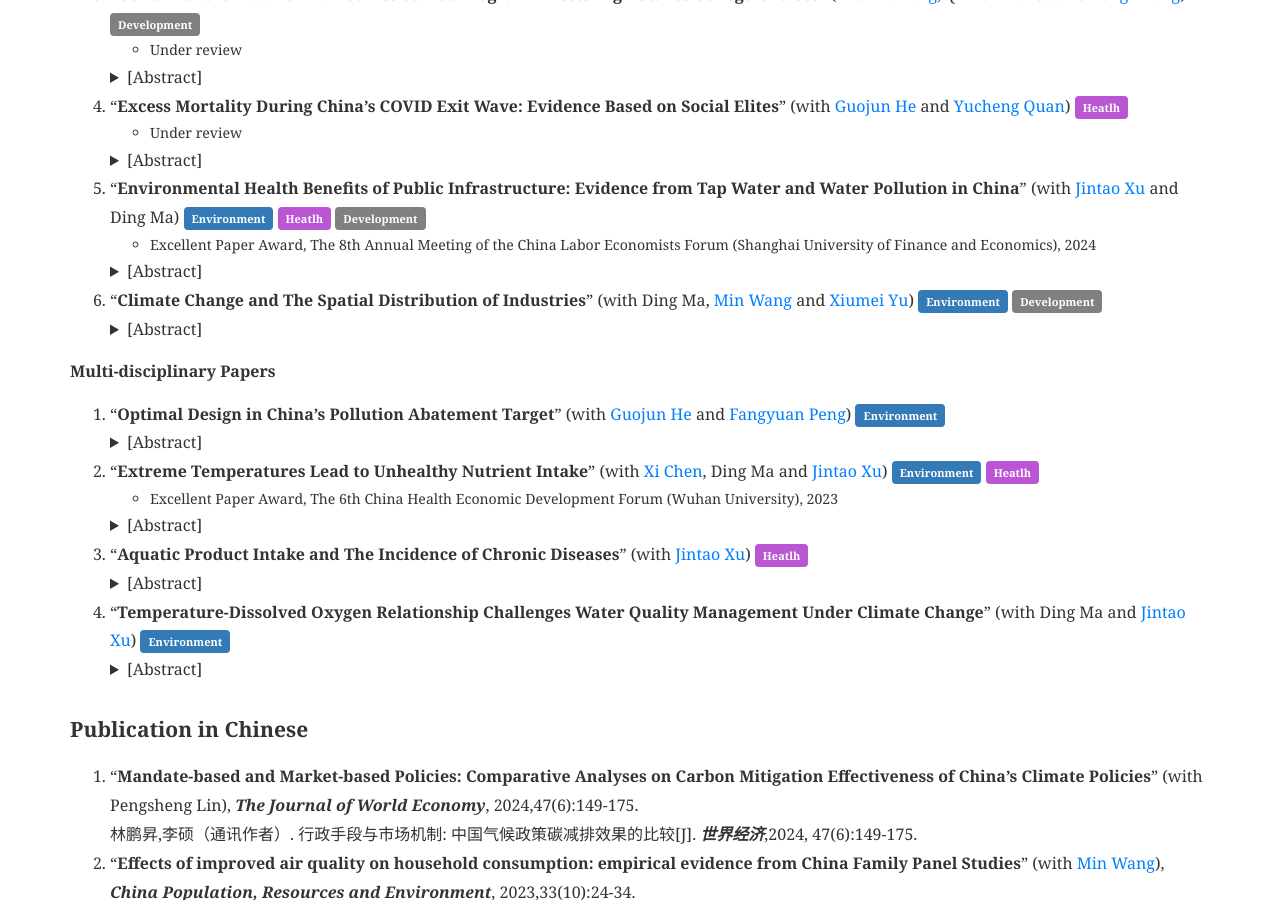
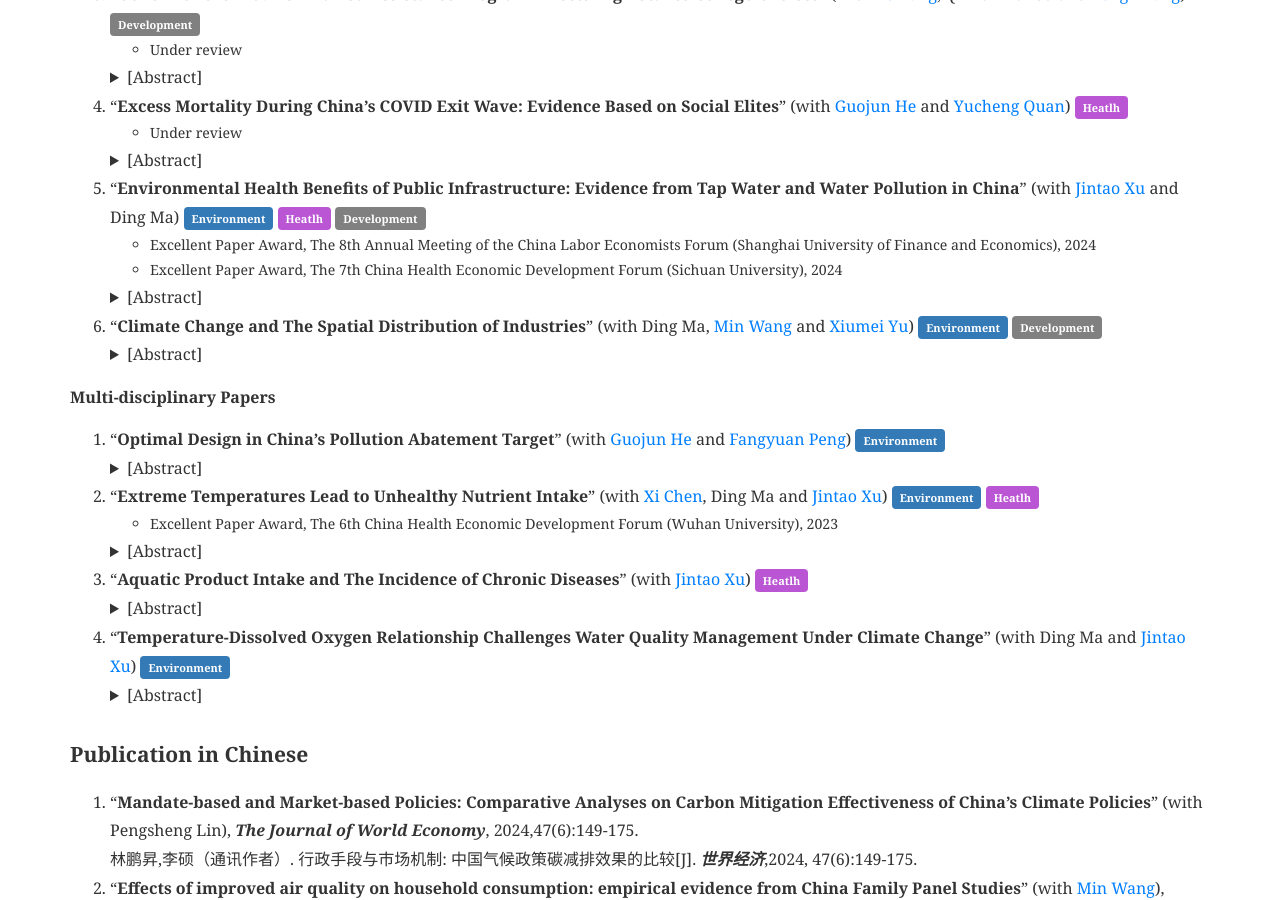
Before and after one commit to shuoliecon/shuoliecon.github.io, a Jekyll site: the page built from pages/_research/index.md, in a window 1280 px wide and 900 px high, scrolled down 681 px. Built offline with Jekyll 4.4.1, drawn with Linux system fonts in a browser that asks for light colours.

Commit message:
Update index.md

```diff
--- a/pages/_research/index.md
+++ b/pages/_research/index.md
@@ -40,6 +40,7 @@ As an economist, my ultimate goal is to contribute to sustainable development. M
 
 <li>“<b>Environmental Health Benefits of Public Infrastructure: Evidence from Tap Water and Water Pollution in China</b>” (with <a href="https://en.nsd.pku.edu.cn/faculty/fulltime/x/239550.htm">Jintao Xu</a> and Ding Ma) <span class="label label-a">Environment</span> <span class="label label-e">Heatlh</span> <span class="label label-f">Development</span></li>
 <ul><li>Excellent Paper Award, The 8th Annual Meeting of the China Labor Economists Forum (Shanghai University of Finance and Economics), 2024</li></ul>
+<ul><li>Excellent Paper Award, The 7th China Health Economic Development Forum (Sichuan University), 2024</li></ul>
 <details><summary>[Abstract]</summary>Based on data from the China Health and Nutrition Survey and Surface Water Quality Weekly Report, we estimate the effects of water pollution, tap water, and their interaction on individual health status. Using the panel IV regression method, we find that water pollution significantly increases the morbidity rate, while ignoring the different levels of pollution exposure caused by the use of tap water may lead to a serious underestimate of the impact of water pollution. Regression results show that tap water can offset about 60% of the negative health effects of water pollution, and the non-offsetting part may come from pollutants that cannot be eliminated by treatment processes in waterworks. Further analysis finds that the long-term health benefits of tap water are one order of magnitude higher than the short-term health benefits, suggesting that sustained water quality improvement has a long-term impact on health. Finally, comparing the disease cost and the total health cost caused by water pollution, we find that nearly 2/3 of the health cost can be attributed to the disease cost. As one of the most important infrastructure investments, the adoption of tap water greatly eliminates the negative impact of water pollution on the health of Chinese residents. This has important general implications for low-income countries with a low proportion of tap water supply.</details>
 
 
```
